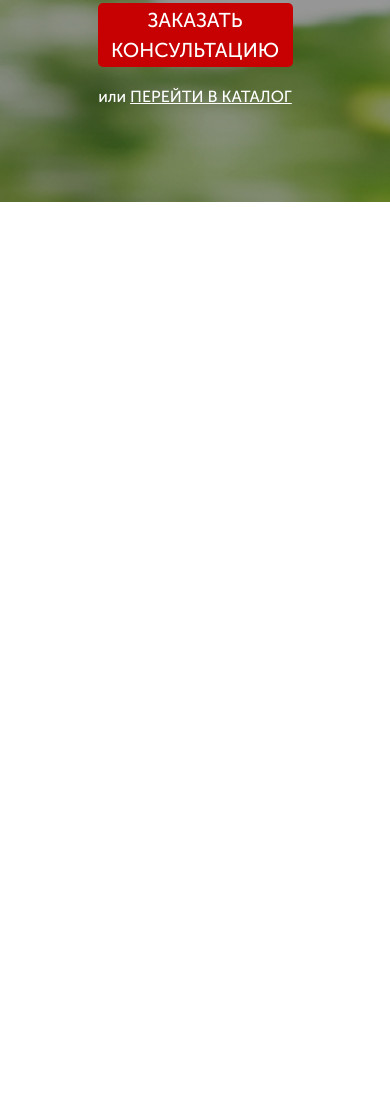
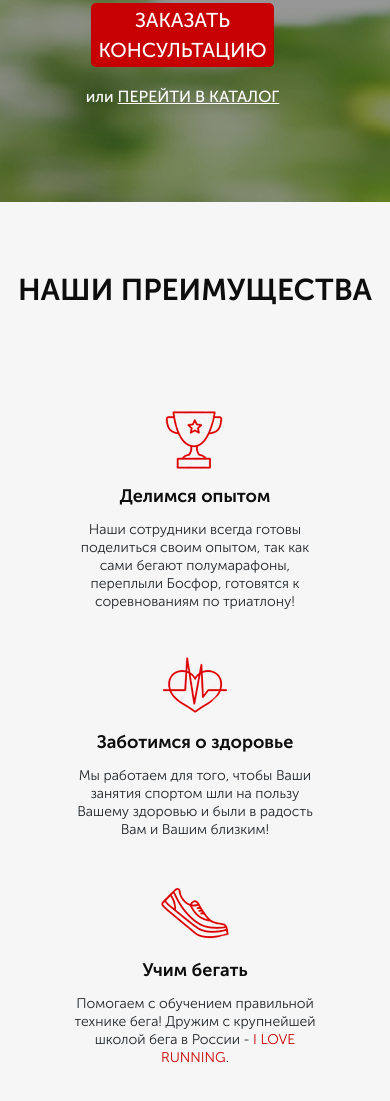
Before and after one commit to HumerauDzmitry/humeraudzmitry.github.io, a website: page pulse/src/index.html in a window 390 px wide. Shown: the part 585-1686 px from the top of the page. Before the commit the page ends 844 px from the top, so only its background shows below. Drawn offline with Linux system fonts and the light colour scheme.

Commit message:
added advantages block

```diff
--- a/pulse/src/index.html
+++ b/pulse/src/index.html
@@ -58,6 +58,35 @@
         </div>
     </div>
 
+    <section class="advantages">
+        <div class="container">
+            <div class="advantages__title">НАШИ ПРЕИМУЩЕСТВА</div>
+            <div class="advantages__cards_wrapper">
+                <div class="advantages__card">
+                    <img src="icons/advantages/cup.png" alt="cup">
+                    <div class="advantages__card__title">Делимся опытом</div>
+                    <div class="advantages__card__text">
+                        Наши сотрудники всегда готовы поделиться своим опытом, так как сами бегают полумарафоны, переплыли Босфор, готовятся к соревнованиям по триатлону!
+                    </div>
+                </div>
+                <div class="advantages__card">
+                    <img src="icons/advantages/heart.png" alt="heart">
+                    <div class="advantages__card__title">Заботимся о здоровье</div>
+                    <div class="advantages__card__text">
+                        Мы работаем для того, чтобы Ваши занятия спортом шли на пользу Вашему здоровью и были в радость Вам и Вашим близким!
+                    </div>
+                </div>
+                <div class="advantages__card">
+                    <img src="icons/advantages/shoe.png" alt="shoe">
+                    <div class="advantages__card__title">Учим бегать</div>
+                    <div class="advantages__card__text">
+                        Помогаем с обучением правильной технике бега! Дружим с крупнейшей школой бега в России - <a href="#">I LOVE RUNNING</a>.
+                    </div>
+                </div>
+            </div>
+        </div>
+
+    </section>
 
 </body>
 </html>
--- /dev/null
+++ b/pulse/src/sass/blocks/_advantages.scss
@@ -0,0 +1,48 @@
+.advantages {
+	min-height: 471px;
+
+	&__title {
+		margin: 73px auto 60px auto;
+		color: rgb(13, 13, 13);
+		font-size: 30px;
+		font-weight: 700;
+		line-height: 30px;
+		text-align: center;
+	}
+
+	&__cards_wrapper {
+		width: 948px;
+		display: flex;
+		justify-content: space-between;
+		align-items: center;
+	}
+
+	&__card {
+		display: flex;
+		flex-direction: column;
+		align-items: center;
+		flex: 1;
+		padding: 0 25px;
+		img {
+			width: 70px;
+		}
+		&__title {
+			margin-top: 35px;
+			margin-bottom: 35px;
+			color: rgb(13, 13, 13);
+			font-size: 18px;
+			font-weight: 700;
+			line-height: 29px;
+			text-align: center;
+		}
+		&__text {
+			font-size: 14px;
+			font-weight: 300;
+			line-height: 18px;
+			text-align: center;
+			a {
+				color: $main-color;
+			}
+		}
+	}
+}
--- /dev/null
+++ b/pulse/src/sass/blocks/_advantages_media.scss
@@ -0,0 +1,114 @@
+@media (max-width: 1200px) {}
+
+@media (max-width: 991px) {
+	.advantages {
+			&__cards_wrapper {
+				width: 740px;
+				flex-wrap: wrap;
+				margin: 0 auto;
+			}
+
+			&__card {
+				flex: 1 1 45%;
+
+				&:nth-child(1) {
+					padding-left: 85px;
+					padding-right: 20px;
+				}
+
+				&:nth-child(2) {
+					padding-right: 85px;
+					padding-left: 20px;
+				}
+
+				&:nth-child(3) {
+					flex: 0 0 100%;
+					display: flex;
+					justify-content: center;
+					margin-top: 40px;
+					margin-bottom: 40px;
+
+					.advantages__card__text {
+						display: block;
+						width: 40%;
+					}
+				}
+
+				&__title {
+					margin-top: 7px;
+					margin-bottom: 10px;
+				}
+			}
+
+		}
+}
+
+@media (max-width: 767px) {
+	.advantages {
+		&__cards_wrapper {
+			width: 100%;
+			flex-wrap: wrap;
+			flex-direction: row;
+			margin: 0 auto;
+			padding: 0 35px;
+		}
+		&__card {
+			flex: 1 1 45%;
+			&:nth-child(1) {
+				padding-left: 0;
+				padding-right: 20px;
+			}
+			&:nth-child(2) {
+				padding-right: 0;
+				padding-left: 20px;
+			}
+			&:nth-child(3) {
+				flex: 0 0 100%;
+				display: flex;
+				justify-content: center;
+				margin-top: 40px;
+				margin-bottom: 40px;
+				.advantages__card__text {
+					display: block;
+					width: 40%;
+				}
+			}
+
+			&__title {
+				margin-top: 7px;
+				margin-bottom: 10px;
+			}
+		}
+
+	}
+}
+
+@media (max-width: 575px) {
+	.advantages {
+		&__cards_wrapper {
+			flex-direction: column;
+			width: 100%;
+			margin: 0 auto;
+		}
+		&__card {
+			margin-top: 40px;
+			padding-left: 0;
+			padding-right: 0;
+			&:nth-child(1) {
+				padding: 0 30px;
+			}
+
+			&:nth-child(2) {
+				padding: 0 30px;
+			}
+
+			&:nth-child(3) {
+				padding: 0 30px;
+				.advantages__card__text {
+						display: inline;
+						width: 100%;
+					}
+			}
+		}
+	}
+}
--- a/pulse/src/sass/blocks/_promo_media.scss
+++ b/pulse/src/sass/blocks/_promo_media.scss
@@ -1,6 +1,15 @@
 @media (max-width: 1200px) {}
 
-@media (max-width: 991px) {}
+@media (max-width: 991px) {
+	.promo {
+			.header {
+				margin: 0 25px;
+			}
+			&__wrapper {
+				margin-right: 25px;
+			}
+		}
+}
 
 @media (max-width: 767px) {
 
@@ -15,12 +24,6 @@
 			&__phone {
 				font-size: 16px;
 			}
-
-			// &__official {
-			// 	span {
-			// 		font-size: 17px;
-			// 	}
-			// }
 		}
 
 		&__wrapper {
--- a/pulse/src/sass/style.scss
+++ b/pulse/src/sass/style.scss
@@ -2,6 +2,11 @@
 * {
     font-family: 'Museo Sans Cyrl', sans-serif;
 }
+
+body {
+    background: rgb(246, 246, 246);
+}
+
 .container {
     max-width: 950px;
     margin: 0 auto;
@@ -12,3 +17,5 @@
 @import 'blocks/header_media';
 @import 'blocks/buttons';
 @import 'blocks/buttons_media';
+@import 'blocks/advantages';
+@import 'blocks/advantages_media';
```
Also changed, not shown: pulse/src/css/style.min.css.
